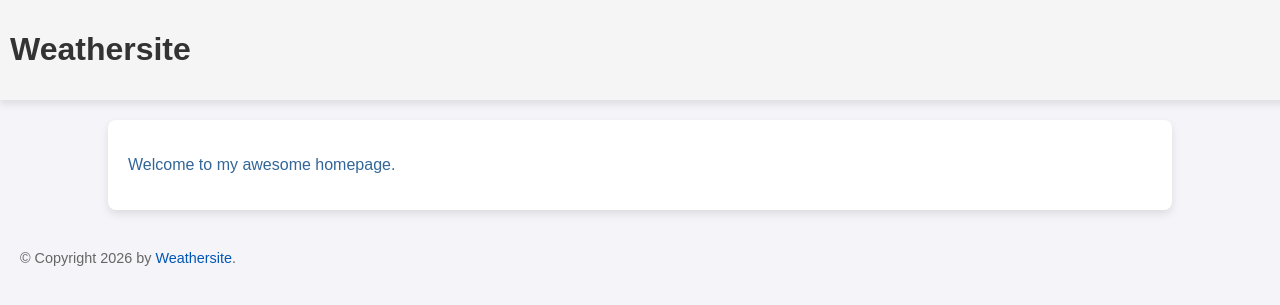
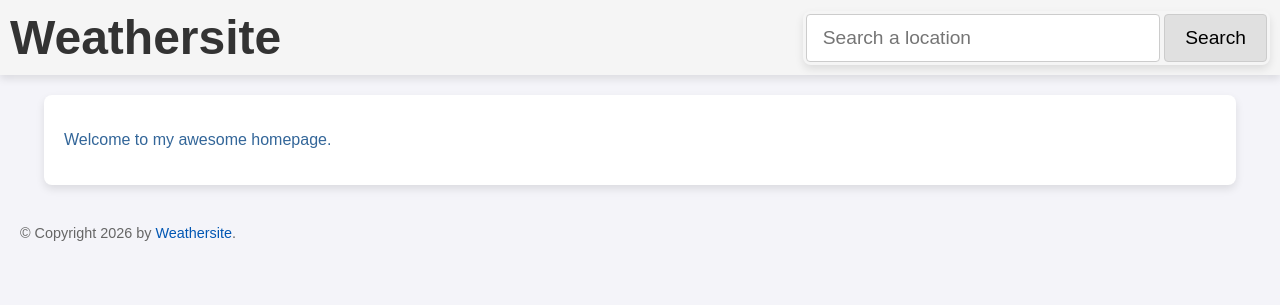
Before and after one commit to CharlieH2/WeatherSite, a Flask app: page / in a window 1280 px wide. Shown: the top 305 px of the page. Run offline with Flask 3, Linux system fonts and the light colour scheme.

Commit message:
Added a searchbar within the navbar of base template. Added dynamic sizing of the navbar contents

```diff
--- a/static/style.css
+++ b/static/style.css
@@ -12,11 +12,52 @@ body {
     height: min-content;
     padding: 10px;
     box-shadow: 0 4px 8px rgba(0,0,0,0.1);
+    box-sizing: border-box;
+
+    display: flex;
+    justify-content: space-between;
+    align-items: center;
+}
+
+#navbar h1 {
+    font-size: clamp(1.2rem, 4vw, 3rem);
+    margin: 0;
+}
+
+#searchbar {
+    width: fit-content;
+    height: max-content;
+    border-radius: 8px;
+    box-shadow: 0 4px 8px rgba(0,0,0,0.1);
+    padding: 3px;
+
+}
+
+#searchbar input[type="text"] {
+    padding: 12px 16px;
+
+    font-size: clamp(0.8rem, 1.5vw, 1.2rem);
+
+    width: clamp(130px, 25vw, 400px);
+
+    border: 1px solid #cccccc;
+    border-radius: 4px;
+}
+
+#searchbar button {
+    padding: 12px 20px;
+
+    font-size: clamp(0.9rem, 1.5vw, 1.2rem);
+
+    cursor: pointer;
+    border: 1px solid #cccccc;
+    border-radius: 4px;
+    background-color: #e0e0e0;
 }
 
 #content {
     background-color: white;
-    width: 80%;
+    width: 90%;
     margin: 20px auto;
     padding: 20px;
     border-radius: 8px;
--- a/templates/base.html.jinja
+++ b/templates/base.html.jinja
@@ -3,16 +3,34 @@
 <head>
     {% block head %}
     <link rel="stylesheet" href="{{ url_for('static', filename='style.css') }}" />
-    <title>{% block title %}{% endblock %} - Weathersite</title>
-    {% endblock %}
+    <title>{% block title %}{% endblock title %} - Weathersite</title>
+    {% endblock head %}
 </head>
 <body>
-    <div id="navbar">{% block navbar %}{% endblock %}</div>
-    <div id="content">{% block content %}{% endblock %}</div>
+    <div id="navbar">
+
+        {% block navbar %}
+        {% endblock navbar %}
+
+        <div id="searchbar">
+            {% block searchbar %}
+                    <form>
+                        <input type="text" placeholder="Search a location">
+                        <button type="submit">Search</button>
+                    </form>
+            {% endblock searchbar %}
+        </div>
+
+    </div>
+
+    <div id="content">
+        {% block content %}{% endblock content %}
+    </div>
+
     <div id="footer">
         {% block footer %}
         &copy; Copyright 2026 by <a href="http://weathersite">Weathersite</a>.
-        {% endblock %}
+        {% endblock footer %}
     </div>
 </body>
 </html>
--- a/templates/home.html.jinja
+++ b/templates/home.html.jinja
@@ -6,7 +6,8 @@
         .important { color: #336699; }
     </style>
 {% endblock %}
-{% block navbar%}
+
+{% block navbar %}
     <h1>Weathersite</h1>
 {% endblock %}
 {% block content %}
```
